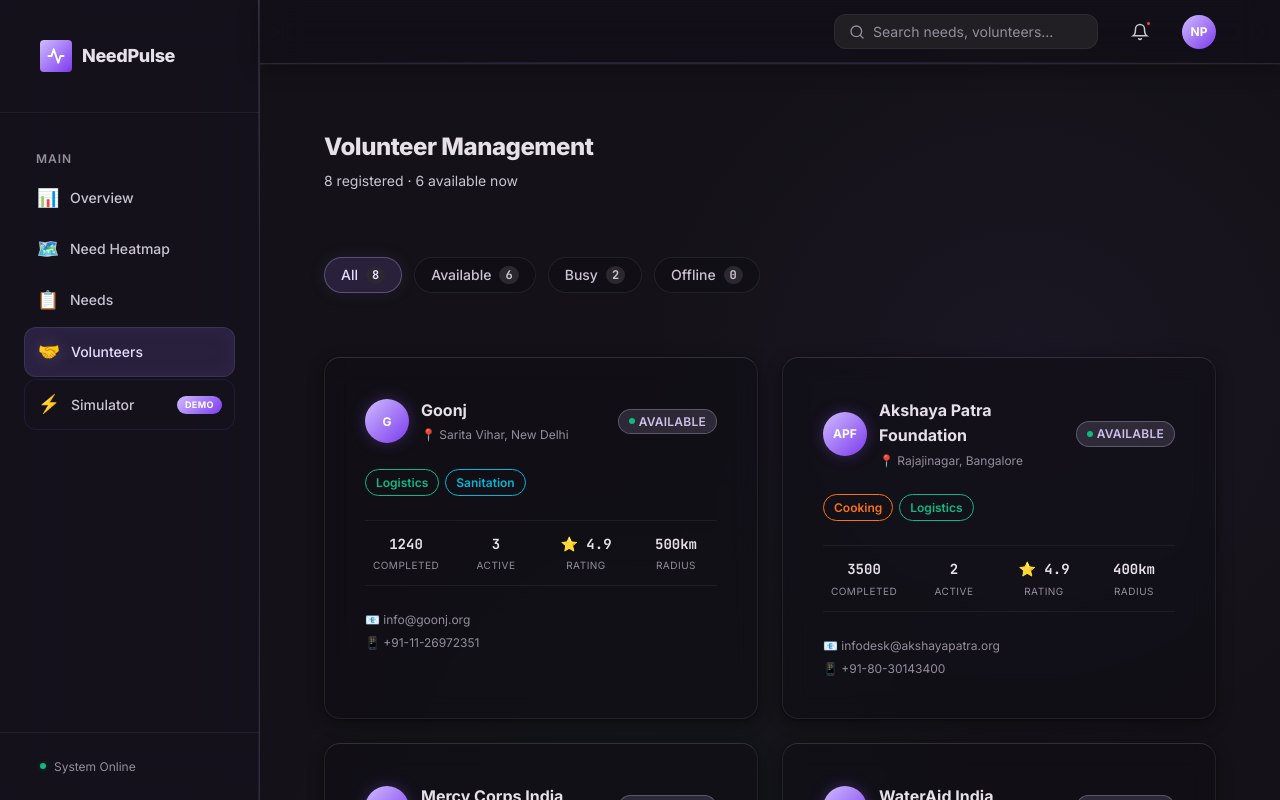
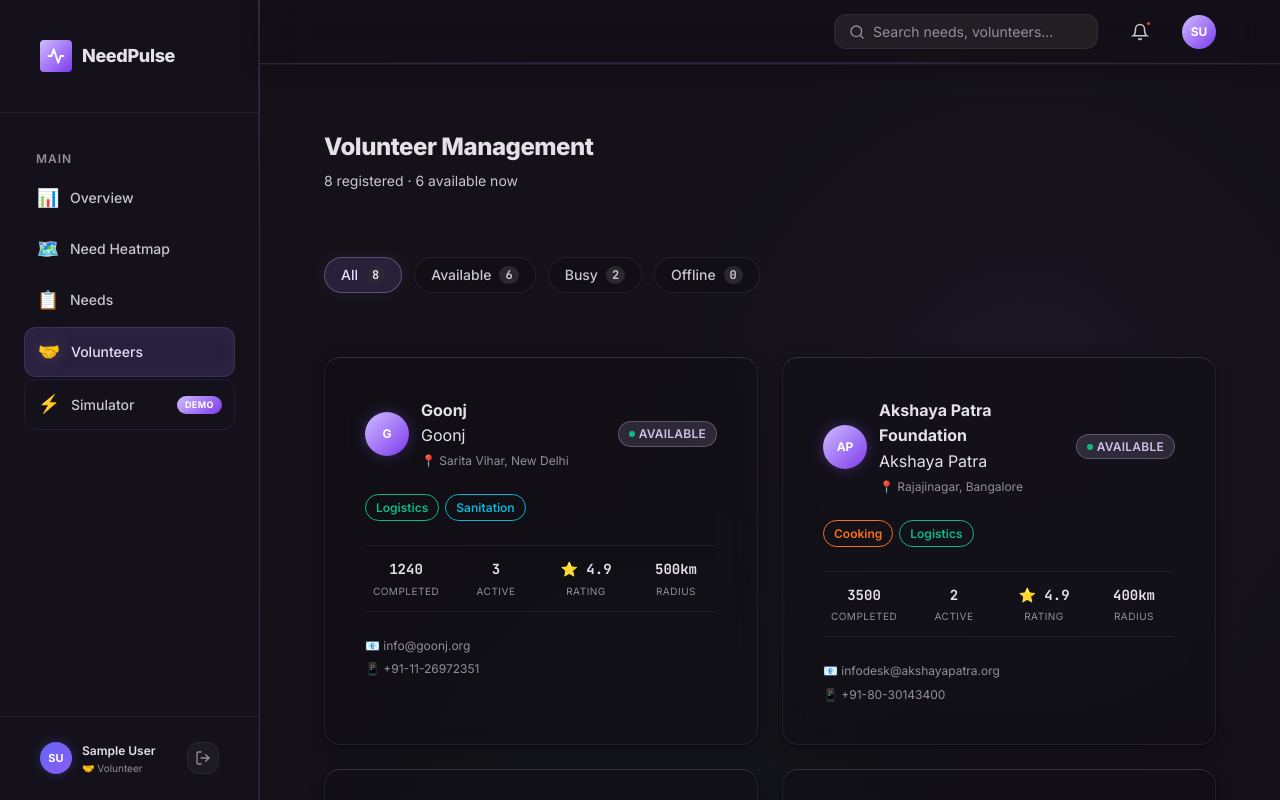
Before and after one commit to peooozz/Need-Pulse, a Next.js app: page /dashboard/volunteers in a window 1280 px wide. Shown: the top 800 px of the page. Built offline with nearby package versions, Linux system fonts and the light colour scheme; no server answers; sample sign-in values are in the browser's storage.

Commit message:
Redsign UI

```diff
--- a/src/app/dashboard/dashboard.module.css
+++ b/src/app/dashboard/dashboard.module.css
@@ -144,22 +144,73 @@
 .sidebarFooter {
   padding: var(--space-md) var(--space-lg);
   border-top: 1px solid var(--border-subtle);
+  display: flex;
+  align-items: center;
+  justify-content: space-between;
+  gap: 8px;
 }
 
-.statusIndicator {
+.userSection {
   display: flex;
   align-items: center;
-  gap: 8px;
+  gap: 10px;
+  min-width: 0;
+}
+
+.userAvatar {
+  width: 32px;
+  height: 32px;
+  border-radius: var(--radius-full);
+  background: linear-gradient(135deg, #6366f1, #8b5cf6);
+  display: flex;
+  align-items: center;
+  justify-content: center;
+  font-size: 11px;
+  font-weight: 700;
+  color: white;
+  flex-shrink: 0;
+  box-shadow: 0 0 12px rgba(99, 102, 241, 0.3);
+}
+
+.userInfo {
+  display: flex;
+  flex-direction: column;
+  min-width: 0;
+}
+
+.userName {
   font-size: var(--text-xs);
+  font-weight: 600;
+  color: var(--text-primary);
+  white-space: nowrap;
+  overflow: hidden;
+  text-overflow: ellipsis;
+}
+
+.userRole {
+  font-size: 10px;
   color: var(--text-tertiary);
 }
 
-.statusDot {
-  width: 6px;
-  height: 6px;
-  border-radius: 50%;
-  background: var(--accent-success);
-  box-shadow: 0 0 6px var(--accent-success-glow);
+.logoutBtn {
+  width: 32px;
+  height: 32px;
+  border-radius: var(--radius-md);
+  background: rgba(255, 255, 255, 0.04);
+  border: 1px solid var(--border-subtle);
+  color: var(--text-tertiary);
+  display: flex;
+  align-items: center;
+  justify-content: center;
+  cursor: pointer;
+  flex-shrink: 0;
+  transition: all 0.3s ease;
+}
+
+.logoutBtn:hover {
+  background: rgba(239, 68, 68, 0.1);
+  border-color: rgba(239, 68, 68, 0.3);
+  color: #fca5a5;
 }
 
 /* --- Top Bar --- */
--- a/src/app/dashboard/layout.tsx
+++ b/src/app/dashboard/layout.tsx
@@ -1,8 +1,9 @@
 'use client';
 
-import { useState } from 'react';
+import { useState, useEffect } from 'react';
 import Link from 'next/link';
-import { usePathname } from 'next/navigation';
+import { usePathname, useRouter } from 'next/navigation';
+import { useAuth } from '@/components/AuthContext';
 import styles from './dashboard.module.css';
 
 const NAV_ITEMS = [
@@ -15,7 +16,48 @@
 
 export default function DashboardLayout({ children }: { children: React.ReactNode }) {
   const pathname = usePathname();
+  const router = useRouter();
+  const { user, loading, logout } = useAuth();
   const [sidebarOpen, setSidebarOpen] = useState(false);
+
+  /* --- Route protection: redirect to login if not authenticated --- */
+  useEffect(() => {
+    if (!loading && !user) {
+      router.push('/login');
+    }
+  }, [user, loading, router]);
+
+  /* Show nothing while checking auth state */
+  if (loading || !user) {
+    return (
+      <div style={{
+        minHeight: '100vh',
+        display: 'flex',
+        alignItems: 'center',
+        justifyContent: 'center',
+        background: '#0a0e1a',
+        color: '#f9fafb',
+        fontFamily: 'Inter, system-ui, sans-serif',
+      }}>
+        <div style={{ textAlign: 'center' }}>
+          <div style={{ fontSize: '32px', marginBottom: '12px', animation: 'float 2s ease-in-out infinite' }}>⚡</div>
+          <p style={{ color: '#9ca3af', fontSize: '14px' }}>Loading NeedPulse...</p>
+        </div>
+      </div>
+    );
+  }
+
+  const initials = user.name
+    .split(' ')
+    .map(w => w[0])
+    .join('')
+    .toUpperCase()
+    .slice(0, 2);
+
+  async function handleLogout() {
+    await logout();
+    router.push('/login');
+  }
 
   return (
     <div className={styles.dashboardLayout}>
@@ -55,10 +97,19 @@
         </nav>
 
         <div className={styles.sidebarFooter}>
-          <div className={styles.statusIndicator}>
-            <span className={styles.statusDot} />
-            <span>System Online</span>
+          {/* User info */}
+          <div className={styles.userSection}>
+            <div className={styles.userAvatar}>{initials}</div>
+            <div className={styles.userInfo}>
+              <span className={styles.userName}>{user.name}</span>
+              <span className={styles.userRole}>{user.role === 'admin' ? '🛡️ Admin' : '🤝 Volunteer'}</span>
+            </div>
           </div>
+          <button className={styles.logoutBtn} onClick={handleLogout} title="Sign out">
+            <svg width="16" height="16" viewBox="0 0 24 24" fill="none" stroke="currentColor" strokeWidth="2" strokeLinecap="round" strokeLinejoin="round">
+              <path d="M9 21H5a2 2 0 0 1-2-2V5a2 2 0 0 1 2-2h4"/><polyline points="16 17 21 12 16 7"/><line x1="21" y1="12" x2="9" y2="12"/>
+            </svg>
+          </button>
         </div>
       </aside>
 
@@ -77,7 +128,7 @@
               <svg width="18" height="18" viewBox="0 0 24 24" fill="none" stroke="currentColor" strokeWidth="2" strokeLinecap="round"><path d="M18 8A6 6 0 0 0 6 8c0 7-3 9-3 9h18s-3-2-3-9"/><path d="M13.73 21a2 2 0 0 1-3.46 0"/></svg>
               <span className={styles.notifDot} />
             </button>
-            <div className={styles.avatar}>NP</div>
+            <div className={styles.avatar}>{initials}</div>
           </div>
         </header>
         <div className={styles.pageContent}>
--- a/src/app/dashboard/volunteers/page.tsx
+++ b/src/app/dashboard/volunteers/page.tsx
@@ -22,9 +22,10 @@
   return (
     <div className={styles.card}>
       <div className={styles.cardHeader}>
-        <div className={styles.avatar}>{vol.name.split(' ').map(w => w[0]).join('')}</div>
+        <div className={styles.avatar}>{vol.name.split(' ').map(w => w[0]).join('').slice(0, 2)}</div>
         <div className={styles.cardInfo}>
           <h3 className={styles.cardName}>{vol.name}</h3>
+          {vol.organization && <p className={styles.cardOrg}>{vol.organization}</p>}
           <p className={styles.cardLocation}>📍 {vol.locationName}</p>
         </div>
         <span className={`badge ${avail.cls}`}>
```
